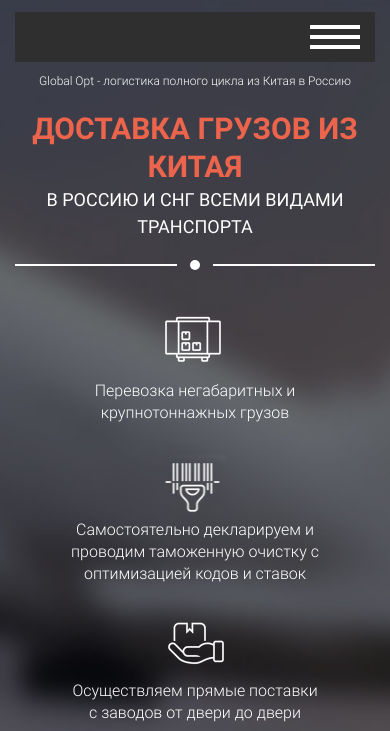
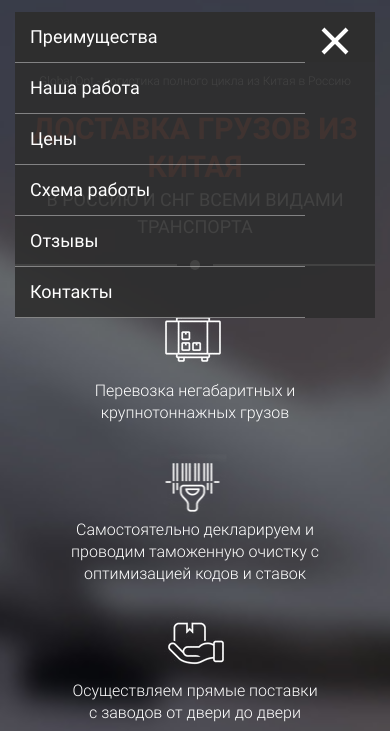
Before and after one commit to alvikalvik/global-opt, a website with bundled scripts: page src/index.html in a window 390 px wide. Both pictures are taken after a click on the element 335 px from the left and 150 px from the top of the page. Shown: the part 113-844 px from the top of the page. Built offline with nearby package versions, Linux system fonts and the light colour scheme; files whose address does not match are found by name.

Commit message:
js for menu done

```diff
--- a/src/index.html
+++ b/src/index.html
@@ -15,7 +15,7 @@
                 </a>
                 <nav class="menu">
                     <div class="menu__hamburger"></div> <!--   menu__hamburger--active -->
-                    <ul class="menu__list">
+                    <ul class="menu__list"> <!--   menu__list--active -->
                         <li class="menu__item"><a href="#advantages" class="menu__link">Преимущества</a></li>
                         <li class="menu__item"><a href="#job" class="menu__link">Наша работа</a></li>
                         <li class="menu__item"><a href="#prices" class="menu__link">Цены</a></li>
--- a/src/js/main.js
+++ b/src/js/main.js
@@ -1,12 +1,12 @@
 // 'use strict';
 
 // import modules
-import testModule from './testmodule';
+import menuModule from './menumodule';
 
 
 // run modules
 
 window.addEventListener('DOMContentLoaded', () => {
     // console.log('DOM fully loaded and parsed');
-    testModule();
+    menuModule();
 });
--- /dev/null
+++ b/src/js/menumodule.js
@@ -0,0 +1,18 @@
+export default function menuModule() {
+    const hamburger = document.querySelector('.menu__hamburger');
+    const menuList = document.querySelector('.menu__list');
+
+    hamburger.classList.remove('menu__hamburger--active');
+    menuList.classList.remove('menu__list--active');
+
+    hamburger.addEventListener('click', () => {
+        if(hamburger.classList.contains('menu__hamburger--active')) {
+            hamburger.classList.remove('menu__hamburger--active');
+            menuList.classList.remove('menu__list--active');
+        } else {
+            hamburger.classList.add('menu__hamburger--active');
+            menuList.classList.add('menu__list--active');
+        }
+
+    });
+}
--- a/src/js/testmodule.js
+++ /dev/null
@@ -1,3 +0,0 @@
-export default function testModule() {
-    // console.log('module test');
-}
--- a/src/styles/common/menu.scss
+++ b/src/styles/common/menu.scss
@@ -34,10 +34,6 @@
         transform: translateX(-50%);
         background-color: #ffffff;
         box-shadow: 0 10px #ffffff, 0 20px #ffffff;
-    }
-    &:hover::before {
-        background-color: $maincolor;
-        box-shadow: 0 10px $maincolor, 0 20px $maincolor;
     }
     @include media-tablet {
         display: none;
@@ -87,6 +83,10 @@
     }
 }
 
+.menu__list--active {
+    transform: translateX(0);
+}
+
 .menu__item {
     display: flex;
     justify-content: center;
```
Also changed, not shown: build/css/style.css, build/css/style.min.css, build/index.html, build/js/main.min.js.
